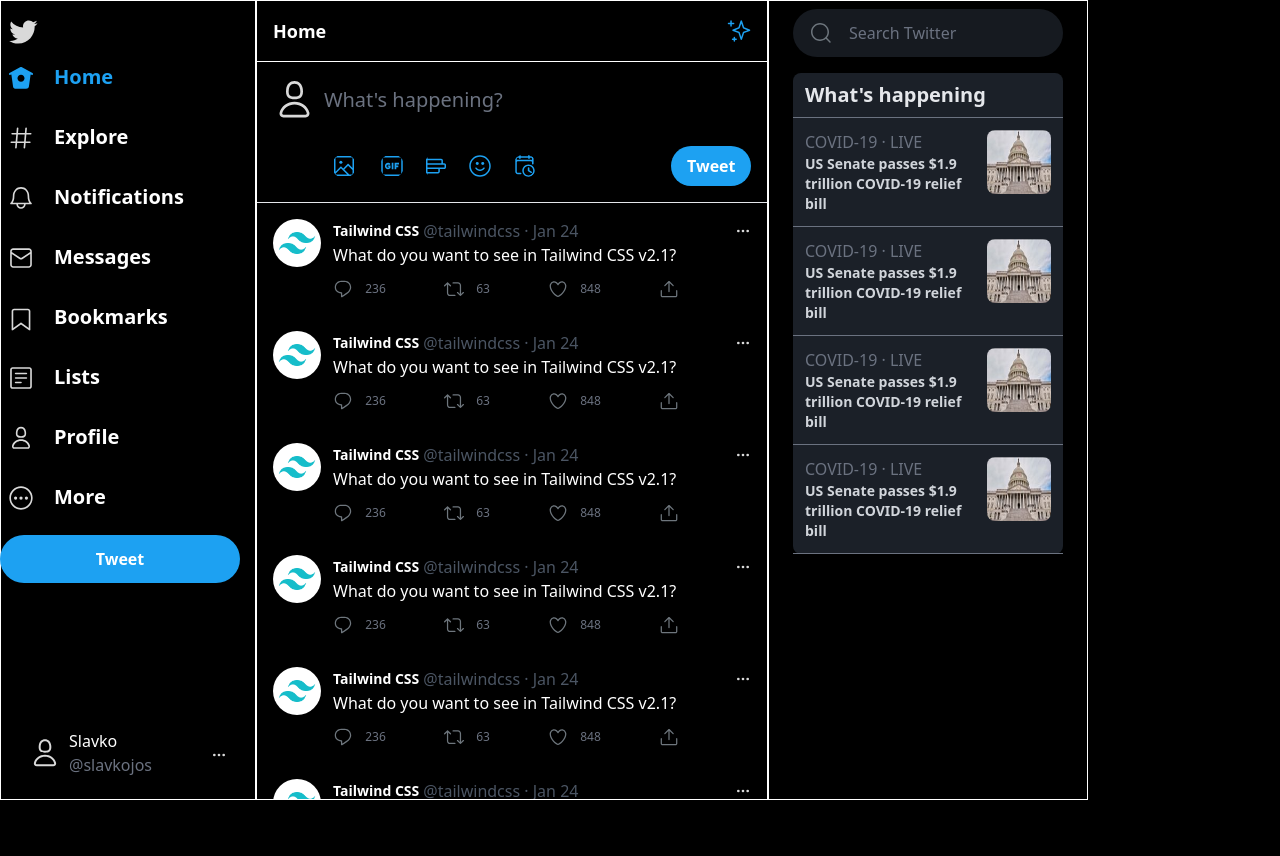
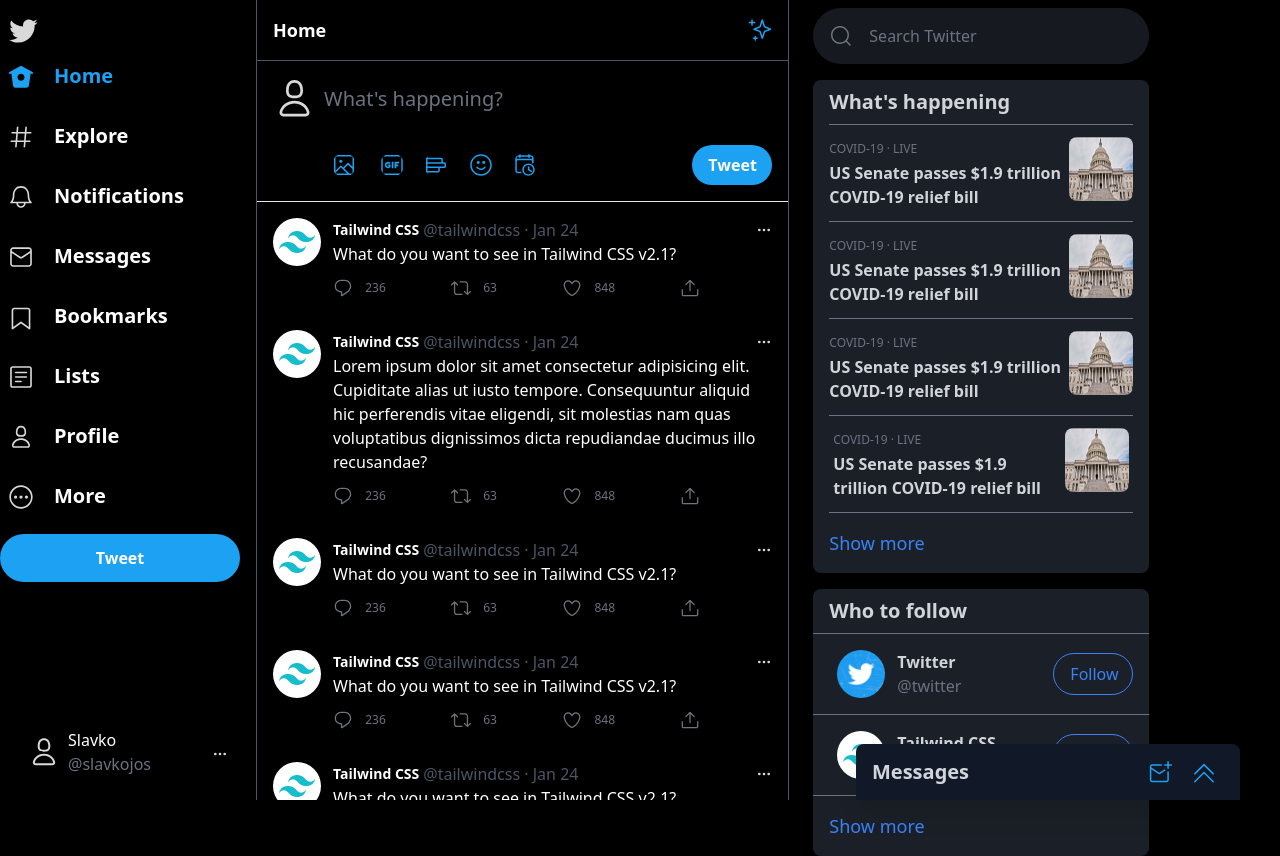
Before and after one commit to slavkojos/twitter-tailwind-clone, a website built with Vite: page index.html in a window 1280 px wide. Before the commit the page ends 801 px from the top, so only its background shows below. Built offline with nearby package versions, Linux system fonts and the light colour scheme.

Commit message:
3rd column and adjustments

```diff
--- a/css/styles.css
+++ b/css/styles.css
@@ -15,3 +15,7 @@
   width: 0;
   height: 0;
 }
+
+.w-30 {
+  width: 30%;
+}
--- a/index.html
+++ b/index.html
@@ -10,7 +10,7 @@
   <body class="bg-black overflow-hidden">
     <div class="sm:container mx-auto">
       <div class="flex flex-row h-screen">
-        <div class="border border-white w-1/5 bg-black">
+        <div class="w-1/5 bg-black">
           <nav class="flex flex-col justify-between items-center h-screen">
             <div class="pt-4 px-16 pr-20">
               <a href=""><img src="/assets/svgexport-3.svg" alt="" /></a>
@@ -72,8 +72,8 @@
             </div>
           </nav>
         </div>
-        <div id="mid-column" class="border border-white w-2/5 bg-black overflow-y-auto">
-          <div id="header" class="flex justify-between p-4 border-white border-b sticky top-0 bg-black">
+        <div id="mid-column" class="border-r border-l border-gray-600 w-5/12 bg-black overflow-y-auto">
+          <div id="header" class="flex justify-between p-4 border-gray-600 border-b sticky top-0 bg-black">
             <h6 class="text-white font-extrabold text-lg">Home</h6>
             <img src="/assets/svgexport-13.svg" alt="" />
           </div>
@@ -126,6 +126,42 @@
                 </div>
                 <div class="mb-2">
                   <p class="text-white">What do you want to see in Tailwind CSS v2.1?</p>
+                </div>
+                <div class="flex items-center justify-between pr-16">
+                  <div>
+                    <img class="h-5 mr-2 cursor-pointer inline" src="/assets/svgexport-22.svg" alt="" />
+                    <p class="text-gray-500 inline text-xs">236</p>
+                  </div>
+                  <div>
+                    <img class="h-5 mr-2 cursor-pointer inline" src="/assets/svgexport-23.svg" alt="" />
+                    <p class="text-gray-500 inline text-xs">63</p>
+                  </div>
+                  <div>
+                    <img class="h-5 mr-2 cursor-pointer inline" src="/assets/svgexport-24.svg" alt="" />
+                    <p class="text-gray-500 inline text-xs">848</p>
+                  </div>
+                  <div>
+                    <img class="h-5 mr-2 cursor-pointer inline" src="/assets/svgexport-25.svg" alt="" />
+                  </div>
+                </div>
+              </div>
+            </div>
+            <div class="post flex w-full p-4">
+              <img class="rounded-full w-12 h-12" src="/assets/I4HKOLJw_400x400.png" alt="" />
+              <div class="ml-3 flex flex-col w-full">
+                <div class="flex items-center justify-between w-full">
+                  <div class="flex items-center">
+                    <h6 class="text-white font-bold text-sm mr-1">Tailwind CSS</h6>
+                    <p class="text-gray-600">@tailwindcss · Jan 24</p>
+                  </div>
+                  <img class="h-4" src="/assets/svgexport-12.svg" alt="" />
+                </div>
+                <div class="mb-2">
+                  <p class="text-white">
+                    Lorem ipsum dolor sit amet consectetur adipisicing elit. Cupiditate alias ut iusto tempore.
+                    Consequuntur aliquid hic perferendis vitae eligendi, sit molestias nam quas voluptatibus dignissimos
+                    dicta repudiandae ducimus illo recusandae?
+                  </p>
                 </div>
                 <div class="flex items-center justify-between pr-16">
                   <div>
@@ -317,39 +353,10 @@
                   <img class="h-4" src="/assets/svgexport-12.svg" alt="" />
                 </div>
                 <div class="mb-2">
-                  <p class="text-white">What do you want to see in Tailwind CSS v2.1?</p>
-                </div>
-                <div class="flex items-center justify-between pr-16">
-                  <div>
-                    <img class="h-5 mr-2 cursor-pointer inline" src="/assets/svgexport-22.svg" alt="" />
-                    <p class="text-gray-500 inline text-xs">236</p>
-                  </div>
-                  <div>
-                    <img class="h-5 mr-2 cursor-pointer inline" src="/assets/svgexport-23.svg" alt="" />
-                    <p class="text-gray-500 inline text-xs">63</p>
-                  </div>
-                  <div>
-                    <img class="h-5 mr-2 cursor-pointer inline" src="/assets/svgexport-24.svg" alt="" />
-                    <p class="text-gray-500 inline text-xs">848</p>
-                  </div>
-                  <div>
-                    <img class="h-5 mr-2 cursor-pointer inline" src="/assets/svgexport-25.svg" alt="" />
-                  </div>
-                </div>
-              </div>
-            </div>
-            <div class="post flex w-full p-4">
-              <img class="rounded-full w-12 h-12" src="/assets/I4HKOLJw_400x400.png" alt="" />
-              <div class="ml-3 flex flex-col w-full">
-                <div class="flex items-center justify-between w-full">
-                  <div class="flex items-center">
-                    <h6 class="text-white font-bold text-sm mr-1">Tailwind CSS</h6>
-                    <p class="text-gray-600">@tailwindcss · Jan 24</p>
-                  </div>
-                  <img class="h-4" src="/assets/svgexport-12.svg" alt="" />
-                </div>
-                <div class="mb-2">
-                  <p class="text-white">What do you want to see in Tailwind CSS v2.1?</p>
+                  <p class="text-white">
+                    What do you want to see in Tailwind CSS v2.1? What do you want to see in Tailwind CSS v2.1? What do
+                    you want to see in Tailwind CSS v2.1? What do you want to see in Tailwind CSS v2.1?
+                  </p>
                 </div>
                 <div class="flex items-center justify-between pr-16">
                   <div>
@@ -436,44 +443,87 @@
             </div>
           </div>
         </div>
-        <div class="border border-white w-1/4 bg-black px-6">
+        <div class="w-30 bg-black px-6">
           <div class="rounded-full bg-gray-700 bg-opacity-40 flex w-100 py-3 px-4 justify-items-start mt-2 mb-4">
             <img class="mr-4" src="/assets/svgexport-30.svg" alt="" />
-            <span class="text-gray-500">Search Twitter</span>
+            <span class="text-gray-500 text-base py-1">Search Twitter</span>
           </div>
-          <div id="whatshappening" class="rounded-lg bg-gray-700 bg-opacity-50">
-            <h5 class="text-gray-200 font-extrabold text-xl border-b p-2 border-gray-500 px-3">What's happening</h5>
-            <div class="happening-post p-3 flex justify-between border-b border-gray-500">
+          <div id="whatshappening" class="rounded-lg bg-gray-700 bg-opacity-50 my-4 px-4">
+            <h5 class="text-gray-300 font-extrabold text-xl border-b border-gray-500 py-2">What's happening</h5>
+            <div class="happening-post flex justify-between border-b border-gray-500 py-3">
               <div class="mr-2">
-                <h6 class="text-gray-500">COVID-19 · LIVE</h6>
-                <p class="text-gray-300 font-bold text-sm">US Senate passes $1.9 trillion COVID-19 relief bill</p>
+                <h6 class="text-gray-500 text-xs py-1">COVID-19 · LIVE</h6>
+                <p class="text-gray-300 font-bold text-base">US Senate passes $1.9 trillion COVID-19 relief bill</p>
               </div>
               <img class="rounded-lg w-16 h-16" src="/assets/covid-19.jfif" alt="" />
             </div>
-            <div class="happening-post p-3 flex justify-between border-b border-gray-500">
+            <div class="happening-post flex justify-between border-b border-gray-500 py-3">
               <div class="mr-2">
-                <h6 class="text-gray-500">COVID-19 · LIVE</h6>
-                <p class="text-gray-300 font-bold text-sm">US Senate passes $1.9 trillion COVID-19 relief bill</p>
+                <h6 class="text-gray-500 text-xs py-1">COVID-19 · LIVE</h6>
+                <p class="text-gray-300 font-bold text-base">US Senate passes $1.9 trillion COVID-19 relief bill</p>
               </div>
               <img class="rounded-lg w-16 h-16" src="/assets/covid-19.jfif" alt="" />
             </div>
-            <div class="happening-post p-3 flex justify-between border-b border-gray-500">
+            <div class="happening-post flex justify-between border-b border-gray-500 py-3">
               <div class="mr-2">
-                <h6 class="text-gray-500">COVID-19 · LIVE</h6>
-                <p class="text-gray-300 font-bold text-sm">US Senate passes $1.9 trillion COVID-19 relief bill</p>
+                <h6 class="text-gray-500 text-xs py-1">COVID-19 · LIVE</h6>
+                <p class="text-gray-300 font-bold text-base">US Senate passes $1.9 trillion COVID-19 relief bill</p>
               </div>
               <img class="rounded-lg w-16 h-16" src="/assets/covid-19.jfif" alt="" />
             </div>
-            <div class="happening-post p-3 flex justify-between border-b border-gray-500">
+            <div class="happening-post p-1 flex justify-between border-b border-gray-500 py-3">
               <div class="mr-2">
-                <h6 class="text-gray-500">COVID-19 · LIVE</h6>
-                <p class="text-gray-300 font-bold text-sm">US Senate passes $1.9 trillion COVID-19 relief bill</p>
+                <h6 class="text-gray-500 text-xs py-1">COVID-19 · LIVE</h6>
+                <p class="text-gray-300 font-bold text-base">US Senate passes $1.9 trillion COVID-19 relief bill</p>
               </div>
               <img class="rounded-lg w-16 h-16" src="/assets/covid-19.jfif" alt="" />
             </div>
+            <h6 class="text-blue-500 text-lg py-4">Show more</h6>
+          </div>
+          <div id="whototfollow" class="rounded-lg bg-gray-700 bg-opacity-50 my-4">
+            <h5 class="text-gray-300 font-extrabold text-xl border-b border-gray-500 py-2 px-4">Who to follow</h5>
+            <div class="flex justify-between border-b border-gray-500 py-3 items-center px-4">
+              <div class="px-2 py-1 flex justify-items-start">
+                <img class="rounded-full h-12 w-12 mr-3" src="/assets/Btnfm47p_400x400.jpg" alt="" />
+                <div>
+                  <h6 class="text-gray-300 font-bold text-base">Twitter</h6>
+                  <p class="text-gray-500 font-normal">@twitter</p>
+                </div>
+              </div>
+              <button
+                class="border rounded-full w-20 bg-transparent text-blue-500 border-blue-500 p-2 px-4 hover:bg-blue-500 hover:bg-opacity-10"
+              >
+                Follow
+              </button>
+            </div>
+            <div class="flex justify-between border-b border-gray-500 py-3 items-center px-4">
+              <div class="px-2 py-1 flex justify-items-start">
+                <img class="rounded-full h-12 w-12 mr-3" src="/assets/I4HKOLJw_400x400.png" alt="" />
+                <div>
+                  <h6 class="text-gray-300 font-bold text-base">Tailwind CSS</h6>
+                  <p class="text-gray-500 font-normal">@tailwindcss</p>
+                </div>
+              </div>
+              <button
+                class="border rounded-full w-20 bg-transparent text-blue-500 border-blue-500 p-2 px-4 hover:bg-blue-500 hover:bg-opacity-10"
+              >
+                Follow
+              </button>
+            </div>
+            <h6 class="text-blue-500 text-lg py-4 px-4">Show more</h6>
           </div>
         </div>
       </div>
     </div>
+    <div
+      id="messages"
+      class="fixed flex justify-between items-center py-2 px-4 bottom-0 right-10 w-96 h-14 shadow-xl bg-gray-900 rounded-t-lg"
+    >
+      <h5 class="text-gray-300 font-extrabold text-xl">Messages</h5>
+      <div>
+        <img class="inline mx-2" src="/assets/svgexport-1.svg" alt="" />
+        <img class="inline mx-2" src="/assets/svgexport-2.svg" alt="" />
+      </div>
+    </div>
   </body>
 </html>
```
Also changed, not shown: assets/Btnfm47p_400x400.jpg (added).
